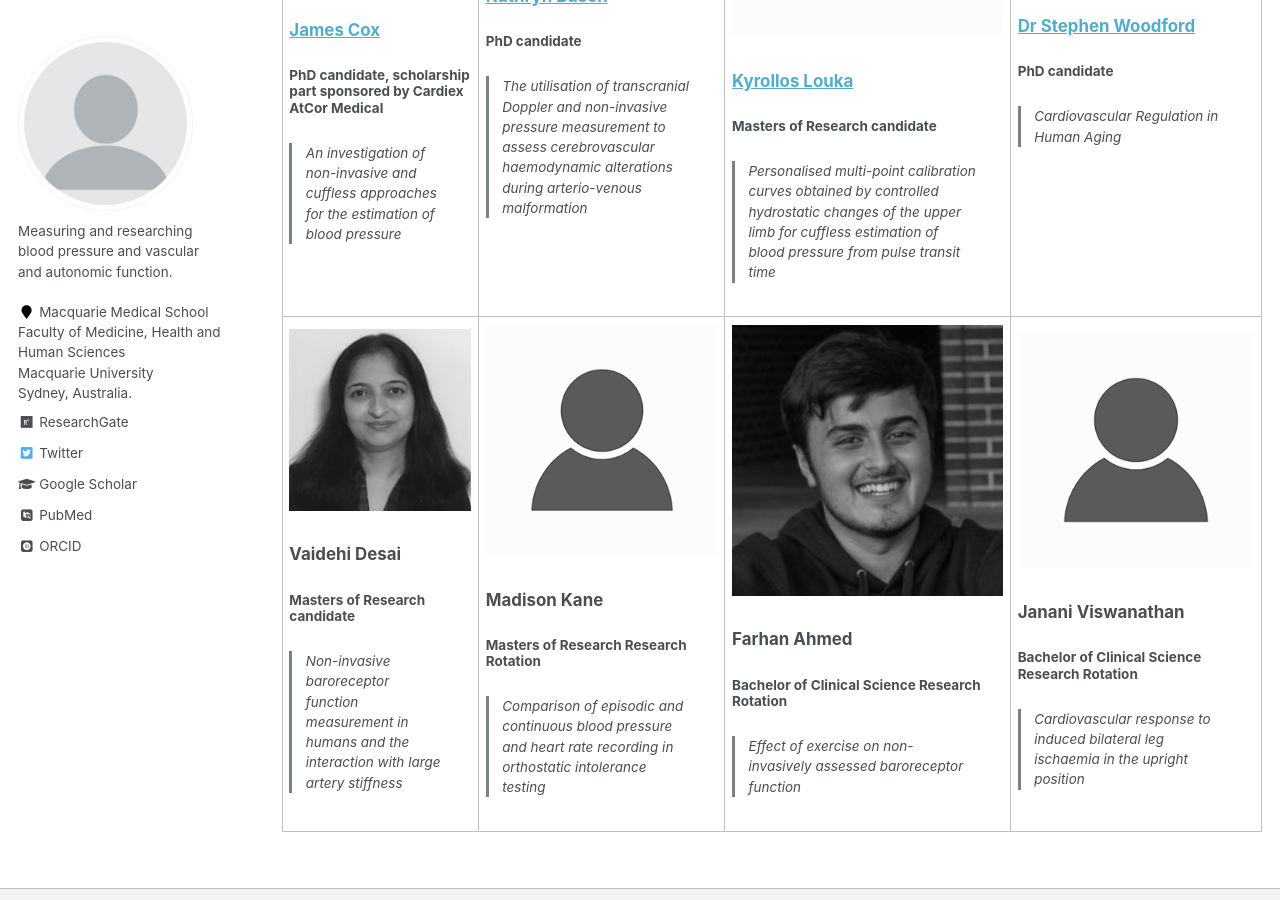
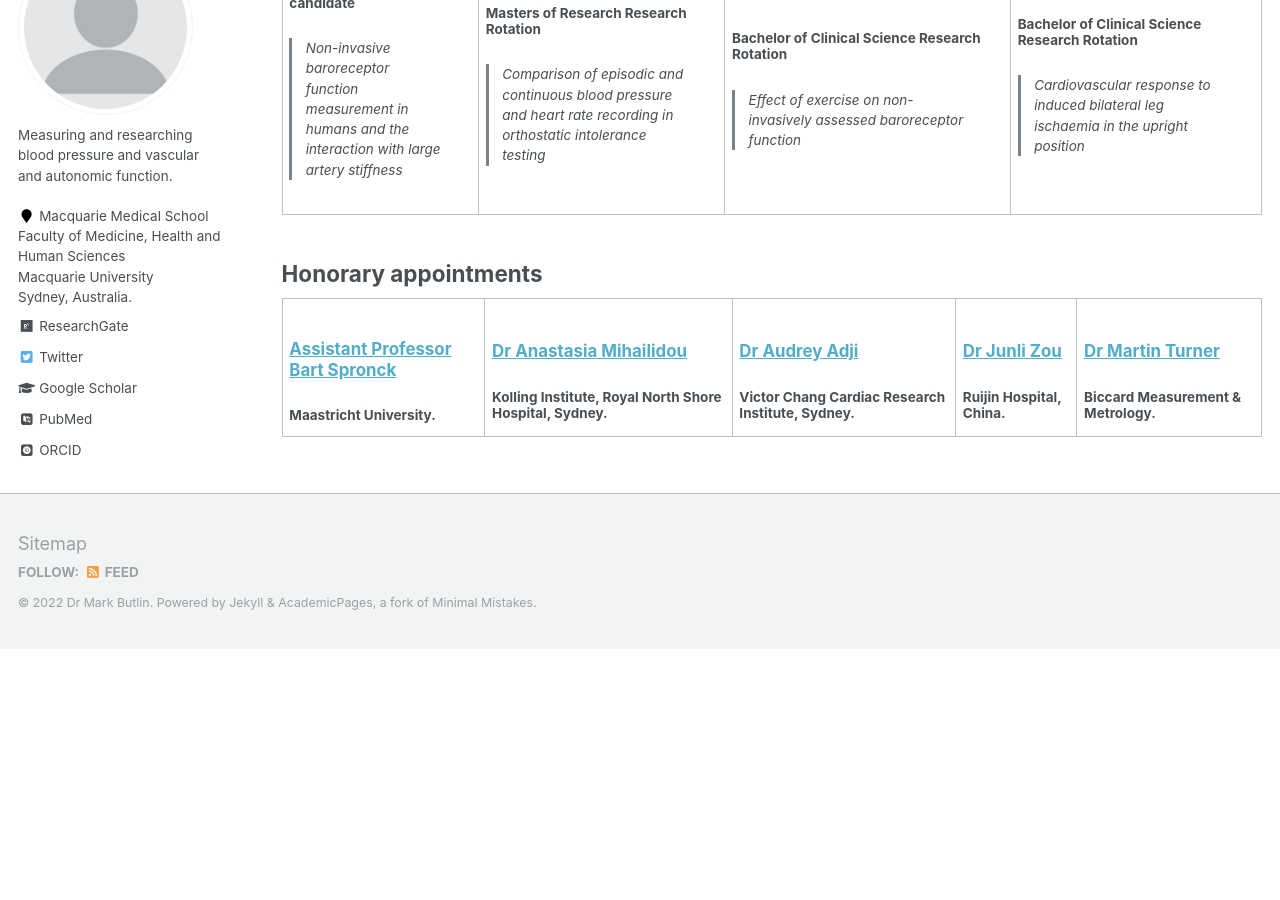
Before and after one commit to bpaflab/bpaflab.github.io, a Jekyll site: the page built from _pages/team.html, in a window 1280 px wide and 900 px high, scrolled down 1250 px. Built offline with Jekyll 4.4.1, drawn with Linux system fonts in a browser that asks for light colours; some web fonts are replaced; after the commit the page ends 1899 px from its top, so only the background shows below that.

Commit message:
Updating teams page with honorary appointments.

```diff
--- a/_pages/team.html
+++ b/_pages/team.html
@@ -15,25 +15,25 @@ author_profile: true
 <table>
   <tr style="vertical-align:top">
     <td>
-        <img src="../images/people_mark_butlin_gs.jpg" height="200" alt="Photo of Mark Butlin.">
+        <img src="../images/people_mark_butlin_gs.jpg" width="25%" alt="Photo of Mark Butlin.">
         <h2><a href="https://researchers.mq.edu.au/en/persons/mark-butlin">Dr Mark Butlin</a></h2>
         <h3>Research Head</h3>
         <p><a href="https://researchers.mq.edu.au/en/persons/mark-butlin/publications/">Publications</a></p>
     </td>
     <td>
-      <img src="../images/people_isabella_tan_gs.jpg" height="200"  alt="Photo of Isabella Tan.">
+      <img src="../images/people_isabella_tan_gs.jpg" width="25%"  alt="Photo of Isabella Tan.">
       <h2><a href="https://researchers.mq.edu.au/en/persons/isabella-tan">Dr Isabella Tan</a></h2>
       <h3>CardieX AtCor Medical sponsored Postdoctoral Research Fellow</h3>
       <p><a href="https://researchers.mq.edu.au/en/persons/isabella-tan/publications/">Publications</a></p>
     </td>
     <td>
-      <img src="../images/people_karen_peebles_gs.jpg" height="200"  alt="Photo of Karen Peebles.">
+      <img src="../images/people_karen_peebles_gs.jpg" width="25%"  alt="Photo of Karen Peebles.">
       <h2><a href="https://researchers.mq.edu.au/en/persons/karen-peebles">Dr Karen Peebles</a></h2>
       <h3></h3>
       <p><a href="https://researchers.mq.edu.au/en/persons/karen-peebles/publications/">Publications</a></p>
     </td>
     <td>
-      <img src="../images/people_alberto_avolio_gs.jpg" height="200"  alt="Photo of Alberto Avolio.">
+      <img src="../images/people_alberto_avolio_gs.jpg" width="25%"  alt="Photo of Alberto Avolio.">
       <h2><a href="https://researchers.mq.edu.au/en/persons/alberto-avolio">Professor Emeritus Alberto Avolio</a></h2>
       <h3>Research Advisor</h3>
       <p><a href="https://researchers.mq.edu.au/en/persons/alberto-avolio/publications/">Publications</a></p>
@@ -41,23 +41,23 @@ author_profile: true
 </tr>
 <tr style="vertical-align:top">
     <td>
-      <img src="../images/people_edward_barin_gs.jpg" height="200"  alt="Photo of Edward Barin.">
+      <img src="../images/people_edward_barin_gs.jpg" width="25%"  alt="Photo of Edward Barin.">
       <h2><a href="https://researchers.mq.edu.au/en/persons/edward-barin">Clinical Associate Professor Edward Barin</a></h2>
       <h3>Clinical Advisor</h3>
       <p><a href="https://researchers.mq.edu.au/en/persons/edward-barin/publications/">Publications</a></p>
     </td>
     <td>
-      <img src="../images/people_icon.png" height="200"  alt="Photo of Bhargava Veppala.">
+      <img src="../images/people_icon.png" width="25%"  alt="Photo of Bhargava Veppala.">
       <h2><a href="https://researchers.mq.edu.au/en/persons/avadhanam-bhargava-rama-lakshmi">Bhargava Veppala</a></h2>
       <h3>PhD candidate</h3>
       <blockquote>Interaction of Cellular Processes and the Extracellular Matrix in Relation to Mechanical Properties of Blood Vessels</blockquote></td>
     <td>
-      <img src="../images/people_fatemeh_shirbani_gs.jpg" height="200"  alt="Photo of Fatemeh Shirbani.">
+      <img src="../images/people_fatemeh_shirbani_gs.jpg" width="25%"  alt="Photo of Fatemeh Shirbani.">
       <h2><a href="https://researchers.mq.edu.au/en/persons/fatemeh-shirbani">Fatemeh Shirbani</a></h2>
       <h3>PhD candidate</h3>
       <blockquote>Measurement of blood pressure by imaged-based photoplethysmography</blockquote></td>
     <td>
-      <img src="../images/people_gisele_bentley_gs.jpg" height="200"  alt="Photo of Gisele Bentley.">
+      <img src="../images/people_gisele_bentley_gs.jpg" width="25%"  alt="Photo of Gisele Bentley.">
       <h2>Gisele Bentley</h2>
       <h3>Masters of Research candidate</h3>
       <blockquote>Comparison of active stand and tilt table testing for diagnosis of orthostatic hypotension and tachycardia syndrome</blockquote>
@@ -65,50 +65,76 @@ author_profile: true
 </tr>
 <tr style="vertical-align:top">
     <td>
-      <img src="../images/people_james_cox_gs.jpg" height="200"  alt="Photo of James Cox.">
+      <img src="../images/people_james_cox_gs.jpg" width="25%"  alt="Photo of James Cox.">
       <h2><a href="https://researchers.mq.edu.au/en/persons/james-cox-2">James Cox</a></h2>
       <h3>PhD candidate, scholarship part sponsored by Cardiex AtCor Medical</h3>
       <blockquote>An investigation of non-invasive and cuffless approaches for the estimation of blood pressure</blockquote></td>
     <td>
-      <img src="../images/people_kathryn_busch_gs.jpg" height="200"  alt="Photo of Kathryn Busch.">
+      <img src="../images/people_kathryn_busch_gs.jpg" width="25%"  alt="Photo of Kathryn Busch.">
       <h2><a href="https://researchers.mq.edu.au/en/persons/kathryn-busch">Kathryn Busch</a></h2>
       <h3>PhD candidate</h3>
       <blockquote>The utilisation of transcranial Doppler and non-invasive pressure measurement to assess cerebrovascular haemodynamic alterations during arterio-venous malformation</blockquote>
     </td>
     <td>
-      <img src="../images/people_icon.png" height="200"  alt="Photo of Kyrollos Louka.">
+      <img src="../images/people_icon.png" width="25%"  alt="Photo of Kyrollos Louka.">
       <h2><a href="https://researchers.mq.edu.au/en/persons/kyrollos-louka">Kyrollos Louka</a></h2>
       <h3>Masters of Research candidate</h3>
       <blockquote>Personalised multi-point calibration curves obtained by controlled hydrostatic changes of the upper limb for cuffless estimation of blood pressure from pulse transit time</blockquote>
     </td>
     <td>
-      <img src="../images/people_stephen_woodford_gs.jpg" height="200"  alt="Photo of Stephen Woordford.">
+      <img src="../images/people_stephen_woodford_gs.jpg" width="25%"  alt="Photo of Stephen Woordford.">
       <h2><a href="https://researchers.mq.edu.au/en/persons/stephen-woodford">Dr Stephen Woodford</a></h2>
       <h3>PhD candidate</h3>
       <blockquote>Cardiovascular Regulation in Human Aging</blockquote></td>
 </tr>
 <tr style="vertical-align:top">
     <td>
-      <img src="../images/people_vaidehi_desai_gs.jpg" height="200"  alt="Photo of Vaidehi Desai.">
+      <img src="../images/people_vaidehi_desai_gs.jpg" width="25%"  alt="Photo of Vaidehi Desai.">
       <h2>Vaidehi Desai</h2>
       <h3>Masters of Research candidate</h3>
       <blockquote>Non-invasive baroreceptor function measurement in humans and the interaction with large artery stiffness</blockquote>
     </td>
     <td>
-      <img src="../images/people_icon.png" height="200"  alt="Photo of Madison Kane.">
+      <img src="../images/people_icon.png" width="25%"  alt="Photo of Madison Kane.">
       <h2>Madison Kane</h2>
       <h3>Masters of Research Research Rotation</h3>
       <blockquote>Comparison of episodic and continuous blood pressure and heart rate recording in orthostatic intolerance testing</blockquote>
     </td>
     <td>
-      <img src="../images/people_farhan_ahmed_gs.jpg" height="200"  alt="Photo of Farhan Ahmed.">
+      <img src="../images/people_farhan_ahmed_gs.jpg" width="25%"  alt="Photo of Farhan Ahmed.">
       <h2>Farhan Ahmed</h2>
       <h3>Bachelor of Clinical Science Research Rotation</h3>
       <blockquote>Effect of exercise on non-invasively assessed baroreceptor function</blockquote></td>
     <td>
-      <img src="../images/people_icon.png" height="200"  alt="Photo of Janani Viswanathan.">
+      <img src="../images/people_icon.png" width="25%"  alt="Photo of Janani Viswanathan.">
       <h2>Janani Viswanathan</h2>
       <h3>Bachelor of Clinical Science Research Rotation</h3>
       <blockquote>Cardiovascular response to induced bilateral leg ischaemia in the upright position</blockquote></td>
 </tr>
 </table>
+
+<h2>Honorary appointments</h2>
+<table>
+  <tr>
+    <td>
+      <h2><a href="https://cris.maastrichtuniversity.nl/en/persons/bart-spronck">Assistant Professor Bart Spronck</a></h2>
+      <h3>Maastricht University.</h3>
+    </td>
+    <td>
+      <h2><a href="https://www.sydney.edu.au/s/search.html?collection=Usyd&query=anastasia+mihailidou&f.Content+type%7Cx=">Dr Anastasia Mihailidou</a></h2>
+      <h3>Kolling Institute, Royal North Shore Hospital, Sydney.</h3>
+    </td>
+    <td>
+      <h2><a href="https://www.victorchang.edu.au/about-us/our-scientists/dr-audrey-adji">Dr Audrey Adji</a></h2>
+      <h3>Victor Chang Cardiac Research Institute, Sydney.</h3>
+    </td>
+    <td>
+      <h2><a href="https://www.researchgate.net/scientific-contributions/Junli-Zuo-2013757643">Dr Junli Zou</a></h2>
+      <h3>Ruijin Hospital, China.</h3>
+    </td>
+    <td>
+      <h2><a href="https://researchers.mq.edu.au/en/persons/martin-turner">Dr Martin Turner</a></h2>
+      <h3>Biccard Measurement & Metrology.</h3>
+    </td>
+  </tr>
+</table>
```
